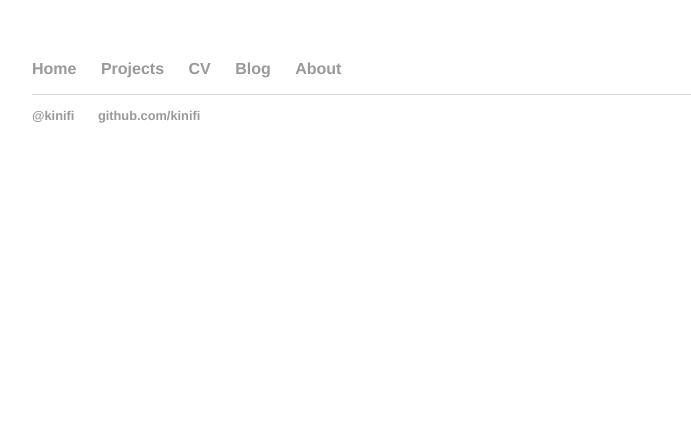
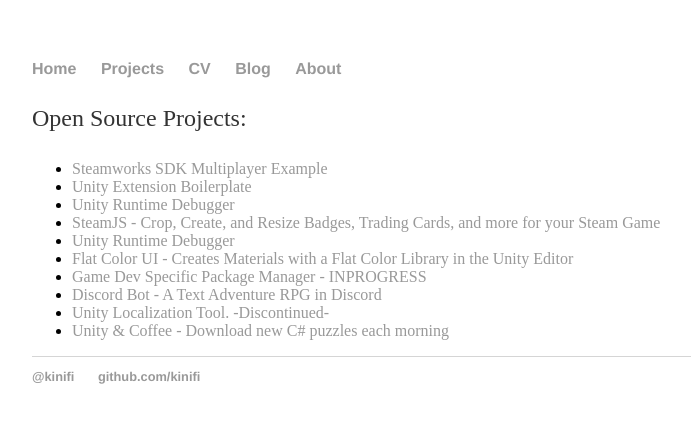
Before and after one commit to kinifi/kinifi.github.io, a Jekyll site: the page built from projects/index.html, in a window 1280 px wide. Shown: the top 423 px of the page, without its empty margins (160-851 px from the left). Built offline with Jekyll 4.4.1, drawn with Linux system fonts in a browser that asks for light colours.

Commit message:
Update index.html

```diff
--- a/projects/index.html
+++ b/projects/index.html
@@ -4,5 +4,20 @@
 ---
 
 	<div class="cv">
+		<p>Open Source Projects: </p>
+		<ul class="contacts">
+			<li><a href="https://github.com/kinifi/Steamworks-Multiplayer-Example">Steamworks SDK Multiplayer Example</a></li>
+			<li><a href="https://github.com/kinifi/unity-extension-boilerplate">Unity Extension Boilerplate</a></li>
+			<li><a href="https://github.com/kinifi/Unity-Runtime-Debugger">Unity Runtime Debugger</a></li>
+			<li><a href="https://github.com/kinifi/SteamJS">SteamJS - Crop, Create, and Resize Badges, Trading Cards, and more for your Steam Game</a></li>
+			<li><a href="https://github.com/kinifi/Unity-Runtime-Debugger">Unity Runtime Debugger</a></li>
+			<li><a href="https://github.com/kinifi/FlatColorUI">Flat Color UI - Creates Materials with a Flat Color Library in the Unity Editor</a></li>
+			<li><a href="https://github.com/kinifi/gpm">Game Dev Specific Package Manager - INPROGRESS</a></li>
+			<li><a href="https://github.com/kinifi/discord-bot">Discord Bot - A Text Adventure RPG in Discord</a></li>
+			<li><a href="https://github.com/kinifi/localization-tool">Unity Localization Tool. -Discontinued-</a></li>
+			<li><a href="https://github.com/kinifi/UnityAndCoffee">Unity & Coffee - Download new C# puzzles each morning</a></li>
+
+
+		</ul>
 
 	</div>
```
